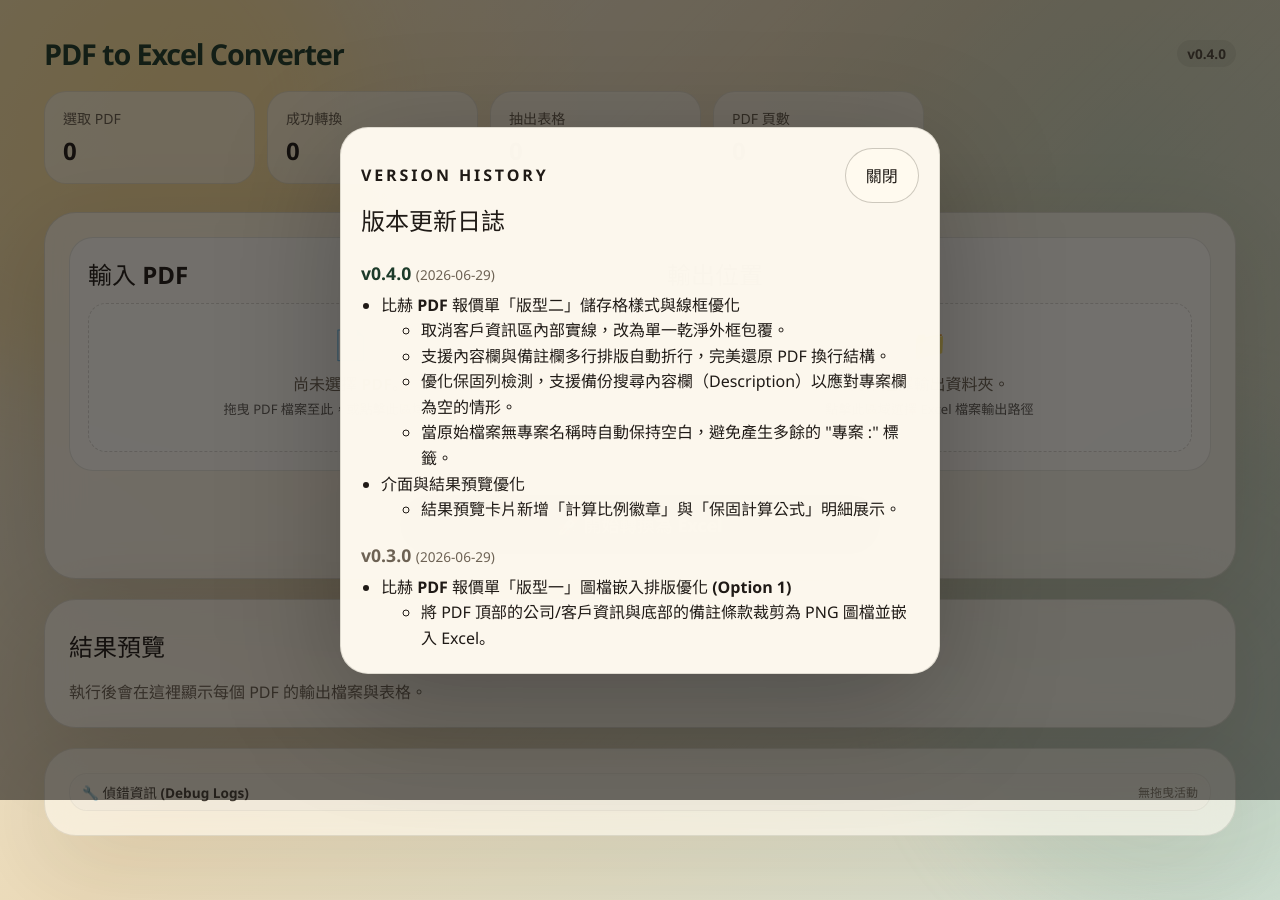
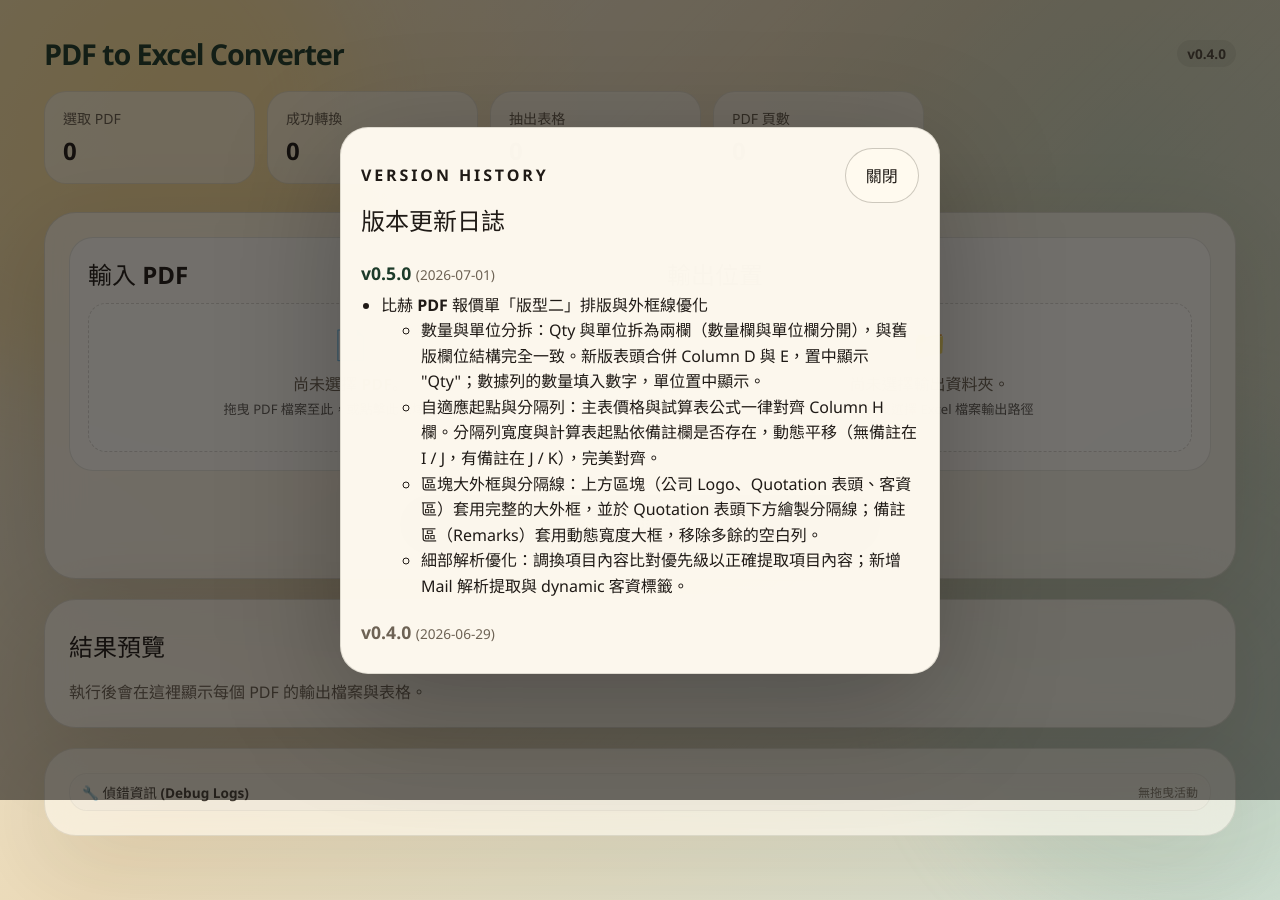
Before and after one commit to jackalchen-gct/pdftoexecl, a React (Vite) app: page / in a window 1280 px wide. Both pictures are taken after a click on the element "v0.4.0". Built offline with nearby package versions, Linux system fonts and the light colour scheme.

Commit message:
chore(release): bump version to 0.5.0 and update changelog modal history

```diff
--- a/package.json
+++ b/package.json
@@ -1,7 +1,7 @@
 {
   "name": "pdftoexecl",
   "private": true,
-  "version": "0.4.1",
+  "version": "0.5.0",
   "type": "module",
   "scripts": {
     "dev": "vite",
--- a/src-tauri/tauri.conf.json
+++ b/src-tauri/tauri.conf.json
@@ -1,7 +1,7 @@
 {
   "$schema": "https://schema.tauri.app/config/2",
   "productName": "PDF to Excel Quote Converter",
-  "version": "0.4.1",
+  "version": "0.5.0",
   "identifier": "com.local.pdftoexecl",
   "build": {
     "beforeDevCommand": "npm run dev:tauri",
--- a/src/components/VersionModal.tsx
+++ b/src/components/VersionModal.tsx
@@ -19,7 +19,21 @@ export default function VersionModal({ isOpen, onClose }: VersionModalProps) {
 
         <div style={{ padding: "8px 0", maxHeight: "400px", overflowY: "auto" }}>
           <div style={{ marginBottom: "20px" }}>
-            <h3 style={{ margin: "0 0 8px 0", fontSize: "1.1rem", color: "#1d3b2a" }}>v0.4.0 <span style={{ fontSize: "0.85rem", color: "#6d6254", fontWeight: "normal" }}> (2026-06-29)</span></h3>
+            <h3 style={{ margin: "0 0 8px 0", fontSize: "1.1rem", color: "#1d3b2a" }}>v0.5.0 <span style={{ fontSize: "0.85rem", color: "#6d6254", fontWeight: "normal" }}> (2026-07-01)</span></h3>
+            <ul style={{ paddingLeft: "20px", margin: 0, lineHeight: "1.6" }}>
+              <li><strong>比赫 PDF 報價單「版型二」排版與外框線優化</strong>
+                <ul>
+                  <li><strong>數量與單位分拆</strong>：Qty 與單位拆為兩欄（數量欄與單位欄分開），與舊版欄位結構完全一致。新版表頭合併 Column D 與 E，置中顯示 "Qty"；數據列的數量填入數字，單位置中顯示。</li>
+                  <li><strong>自適應起點與分隔列</strong>：主表價格與試算表公式一律對齊 Column H 欄。分隔列寬度與計算表起點依備註欄是否存在，動態平移（無備註在 I / J，有備註在 J / K），完美對齊。</li>
+                  <li><strong>區塊大外框與分隔線</strong>：上方區塊（公司 Logo、Quotation 表頭、客資區）套用完整的大外框，並於 Quotation 表頭下方繪製分隔線；備註區（Remarks）套用動態寬度大框，移除多餘的空白列。</li>
+                  <li><strong>細部解析優化</strong>：調換項目內容比對優先級以正確提取項目內容；新增 Mail 解析提取與 dynamic 客資標籤。</li>
+                </ul>
+              </li>
+            </ul>
+          </div>
+
+          <div style={{ marginBottom: "20px" }}>
+            <h3 style={{ margin: "0 0 8px 0", fontSize: "1.1rem", color: "#6d6254" }}>v0.4.0 <span style={{ fontSize: "0.85rem", color: "#6d6254", fontWeight: "normal" }}> (2026-06-29)</span></h3>
             <ul style={{ paddingLeft: "20px", margin: 0, lineHeight: "1.6" }}>
               <li><strong>比赫 PDF 報價單「版型二」儲存格樣式與線框優化</strong>
                 <ul>
```
Also changed, not shown: 1 other file (tests, documents, lock files or other folders).
